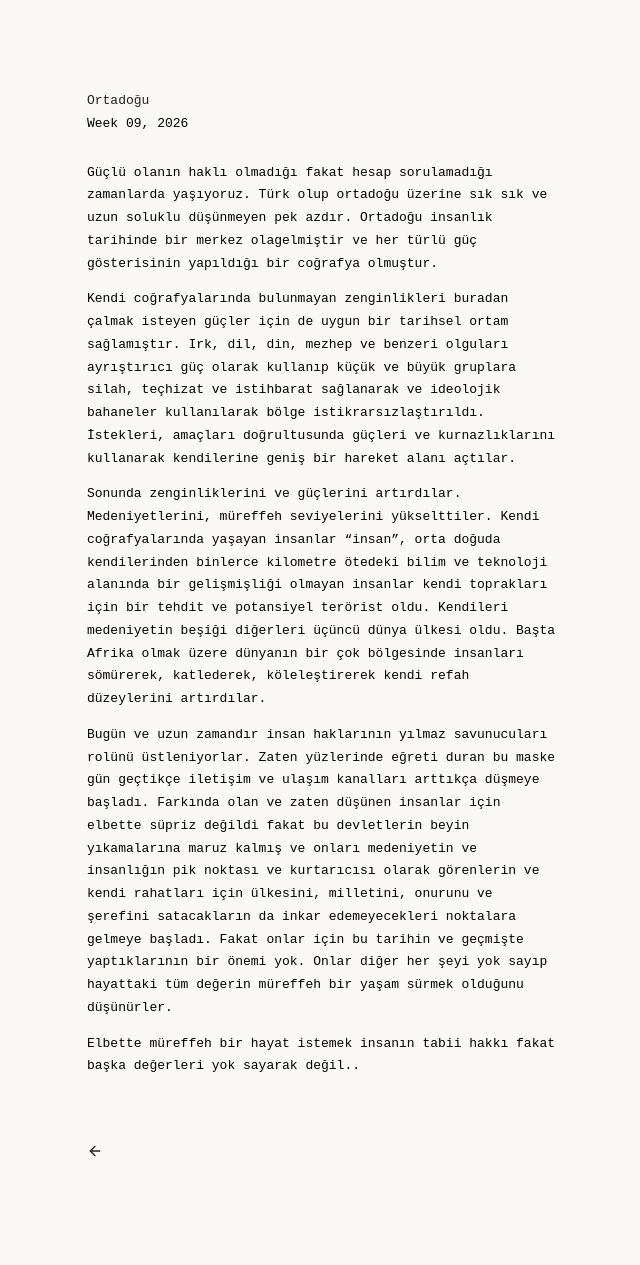
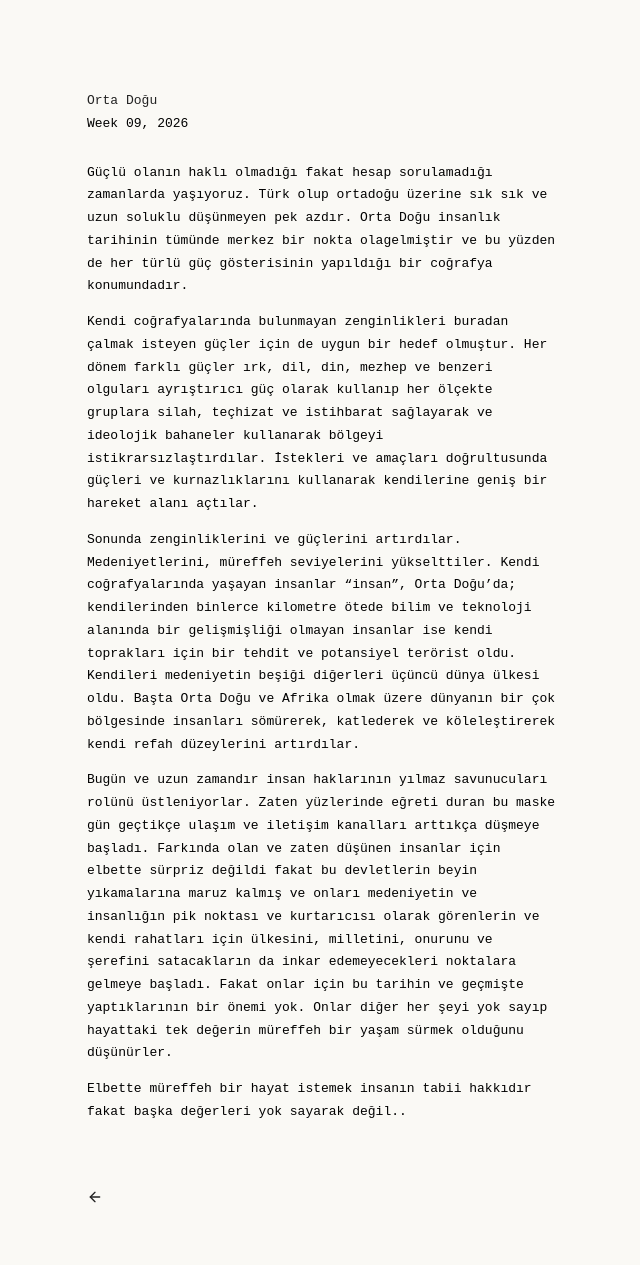
Before and after one commit to hayriartar/hayriartar.github.io, a Jekyll site: the page built from _posts/2026-03-03-ortadoğu.md, in a window 1280 px wide. Shown: the whole page, without its empty margins (319-959 px from the left). Built offline with Jekyll 4.4.1, drawn with Linux system fonts in a browser that asks for light colours; before the commit the page ends 1220 px from its top, so only the background shows below that.

Commit message:
some changes

```diff
--- a/_posts/2026-03-03-ortadoğu.md
+++ b/_posts/2026-03-03-ortadoğu.md
@@ -1,29 +1,29 @@
 ---
 layout: post
 date: 2026-03-03
-title: Ortadoğu
+title: Orta Doğu
 categories: [blog]
 tag: []
 ---
 
 Güçlü olanın haklı olmadığı fakat hesap sorulamadığı zamanlarda yaşıyoruz. Türk olup ortadoğu üzerine sık sık ve uzun soluklu düşünmeyen pek azdır.
-Ortadoğu insanlık tarihinde bir merkez olagelmiştir ve her türlü güç gösterisinin yapıldığı bir coğrafya olmuştur.
+Orta Doğu insanlık tarihinin tümünde merkez bir nokta olagelmiştir ve bu yüzden de her türlü güç gösterisinin yapıldığı bir coğrafya konumundadır.
 
-Kendi coğrafyalarında bulunmayan zenginlikleri buradan çalmak isteyen güçler için de uygun bir tarihsel ortam sağlamıştır.
-Irk, dil, din, mezhep ve benzeri olguları ayrıştırıcı güç olarak kullanıp küçük ve büyük gruplara silah, teçhizat ve istihbarat sağlanarak
-ve ideolojik bahaneler kullanılarak bölge istikrarsızlaştırıldı. İstekleri, amaçları doğrultusunda güçleri ve kurnazlıklarını kullanarak kendilerine geniş bir hareket alanı açtılar.
+Kendi coğrafyalarında bulunmayan zenginlikleri buradan çalmak isteyen güçler için de uygun bir hedef olmuştur.
+Her dönem farklı güçler ırk, dil, din, mezhep ve benzeri olguları ayrıştırıcı güç olarak kullanıp her ölçekte gruplara silah, teçhizat ve istihbarat sağlayarak
+ve ideolojik bahaneler kullanarak bölgeyi istikrarsızlaştırdılar. İstekleri ve amaçları doğrultusunda güçleri ve kurnazlıklarını kullanarak kendilerine geniş bir hareket alanı açtılar.
 
 Sonunda zenginliklerini ve güçlerini artırdılar. Medeniyetlerini, müreffeh seviyelerini yükselttiler.
-Kendi coğrafyalarında yaşayan insanlar "insan", orta doğuda kendilerinden binlerce kilometre ötedeki
-bilim ve teknoloji alanında bir gelişmişliği olmayan insanlar kendi toprakları için bir tehdit ve potansiyel terörist oldu.
-Kendileri medeniyetin beşiği diğerleri üçüncü dünya ülkesi oldu. Başta Afrika olmak üzere dünyanın bir çok bölgesinde insanları sömürerek,
-katlederek, köleleştirerek kendi refah düzeylerini artırdılar.
+Kendi coğrafyalarında yaşayan insanlar "insan", Orta Doğu'da; kendilerinden binlerce kilometre ötede
+bilim ve teknoloji alanında bir gelişmişliği olmayan insanlar ise kendi toprakları için bir tehdit ve potansiyel terörist oldu.
+Kendileri medeniyetin beşiği diğerleri üçüncü dünya ülkesi oldu. Başta Orta Doğu ve Afrika olmak üzere dünyanın bir çok bölgesinde insanları sömürerek,
+katlederek ve köleleştirerek kendi refah düzeylerini artırdılar.
 
 Bugün ve uzun zamandır insan haklarının yılmaz savunucuları rolünü üstleniyorlar. Zaten yüzlerinde eğreti duran bu maske gün geçtikçe
-iletişim ve ulaşım kanalları arttıkça düşmeye başladı.
-Farkında olan ve zaten düşünen insanlar için elbette süpriz değildi fakat bu devletlerin beyin yıkamalarına maruz kalmış
+ulaşım ve iletişim kanalları arttıkça düşmeye başladı.
+Farkında olan ve zaten düşünen insanlar için elbette sürpriz değildi fakat bu devletlerin beyin yıkamalarına maruz kalmış
 ve onları medeniyetin ve insanlığın pik noktası ve kurtarıcısı olarak görenlerin ve kendi rahatları için ülkesini, milletini,
 onurunu ve şerefini satacakların da inkar edemeyecekleri noktalara gelmeye başladı.
-Fakat onlar için bu tarihin ve geçmişte yaptıklarının bir önemi yok. Onlar diğer her şeyi yok sayıp hayattaki tüm değerin müreffeh bir yaşam sürmek olduğunu düşünürler.
+Fakat onlar için bu tarihin ve geçmişte yaptıklarının bir önemi yok. Onlar diğer her şeyi yok sayıp hayattaki tek değerin müreffeh bir yaşam sürmek olduğunu düşünürler.
 
-Elbette müreffeh bir hayat istemek insanın tabii hakkı fakat başka değerleri yok sayarak değil..
+Elbette müreffeh bir hayat istemek insanın tabii hakkıdır fakat başka değerleri yok sayarak değil..
```
Also changed, not shown: _posts/2025-09-24-sonbahar.md (+0 -3 lines).
